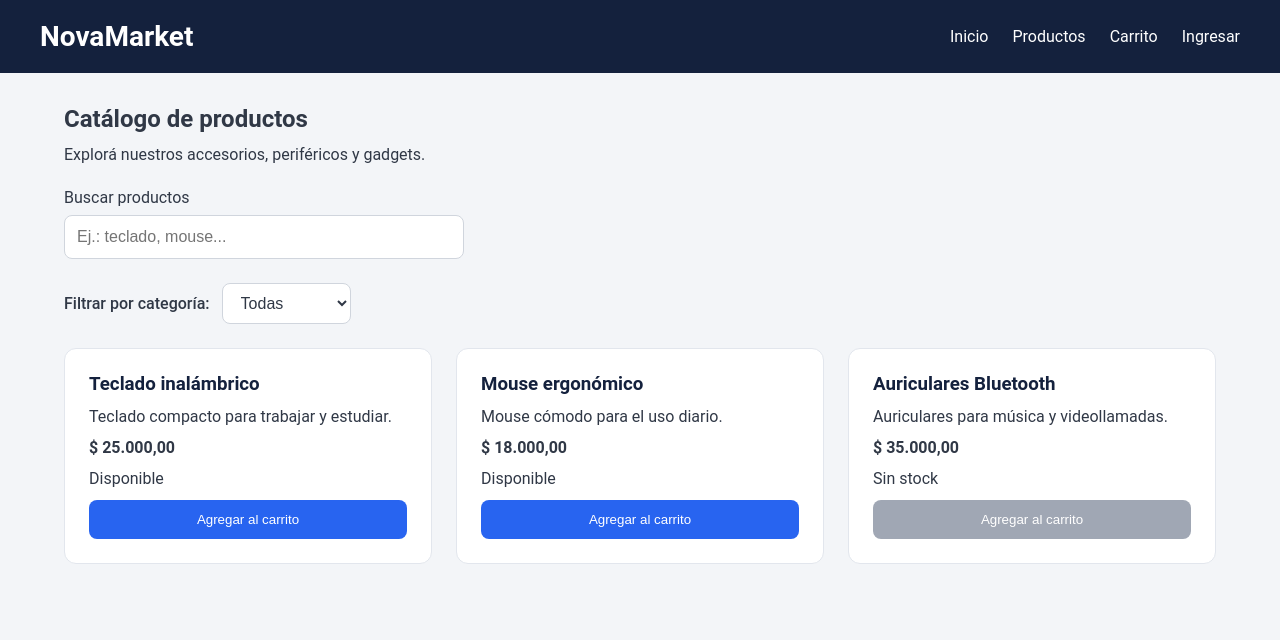
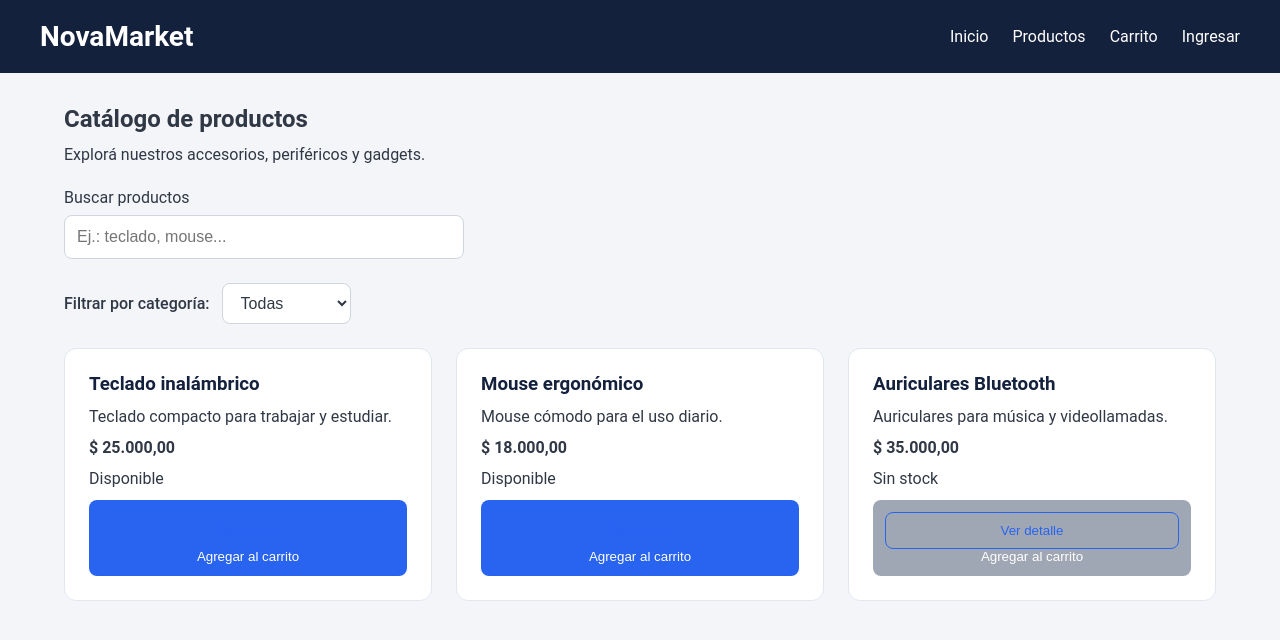
Before and after one commit to crysty72/novamarket-frontend, a React (Vite) app: page /productos in a window 1280 px wide. Shown: the top 640 px of the page. Built offline with nearby package versions, Linux system fonts and the light colour scheme.

Commit message:
feat: agregar detalle de productos y navegacion desde catalogo

```diff
--- a/src/App.jsx
+++ b/src/App.jsx
@@ -3,6 +3,8 @@ import { Routes, Route } from "react-router-dom";
 import Navbar from "./components/Navbar";
 import Home from "./pages/Home";
 import Productos from "./pages/Productos";
+import DetalleProducto from "./pages/DetalleProducto";
+
 function App() {
   return (
     <>
@@ -28,6 +30,11 @@ function App() {
             path="*"
             element={<h2>Página no encontrada</h2>}
           />
+<Route
+  path="/productos/:id"
+  element={<DetalleProducto />}
+/>
+
         </Routes>
       </main>
     </>
--- a/src/components/ProductCard.jsx
+++ b/src/components/ProductCard.jsx
@@ -1,4 +1,4 @@
-
+import { Link } from "react-router-dom";
 function ProductCard({ producto, onAgregarCarrito }) {
   const precio = Number(producto.precio);
 
@@ -35,6 +35,13 @@ function ProductCard({ producto, onAgregarCarrito }) {
         disabled={producto.stock <= 0}
         onClick={() => onAgregarCarrito?.(producto)}
       >
+<Link
+  to={`/productos/${producto.id}`}
+  className="ver-detalle"
+>
+  Ver detalle
+</Link>
+
         Agregar al carrito
       </button>
     </article>
--- /dev/null
+++ b/src/data/productosDemo.js
@@ -0,0 +1,30 @@
+
+export const productosDemo = [
+  {
+    id: 1,
+    nombre: "Teclado inalámbrico",
+    descripcion: "Teclado compacto para trabajar y estudiar.",
+    categoria: "Periféricos",
+    precio: 25000,
+    stock: 10,
+    imagen: "",
+  },
+  {
+    id: 2,
+    nombre: "Mouse ergonómico",
+    descripcion: "Mouse cómodo para el uso diario.",
+    categoria: "Periféricos",
+    precio: 18000,
+    stock: 8,
+    imagen: "",
+  },
+  {
+    id: 3,
+    nombre: "Auriculares Bluetooth",
+    descripcion: "Auriculares para música y videollamadas.",
+    categoria: "Accesorios",
+    precio: 35000,
+    stock: 0,
+    imagen: "",
+  },
+];
--- a/src/index.css
+++ b/src/index.css
@@ -159,3 +159,17 @@ main {
   outline: 2px solid #2864f0;
   outline-offset: 2px;
 }
+.ver-detalle {
+  display: block;
+  padding: 10px 14px;
+  border: 1px solid #2864f0;
+  border-radius: 8px;
+  color: #2864f0;
+  text-align: center;
+  text-decoration: none;
+  font-weight: 500;
+}
+
+.ver-detalle:hover {
+  background-color: #eef3ff;
+}
--- /dev/null
+++ b/src/pages/DetalleProducto.jsx
@@ -0,0 +1,57 @@
+
+import { Link, useParams } from "react-router-dom";
+import { productosDemo } from "../data/productosDemo";
+
+function DetalleProducto() {
+  const { id } = useParams();
+
+  const producto = productosDemo.find(
+    (item) => String(item.id) === id
+  );
+
+  if (!producto) {
+    return (
+      <section>
+        <h2>Producto no encontrado</h2>
+        <p>El producto solicitado no está disponible.</p>
+        <Link to="/productos">Volver al catálogo</Link>
+      </section>
+    );
+  }
+
+  const precioFormateado = Number(
+    producto.precio
+  ).toLocaleString("es-AR", {
+    style: "currency",
+    currency: "ARS",
+  });
+
+  return (
+    <section className="detalle-producto">
+      <Link to="/productos">← Volver al catálogo</Link>
+
+      <h2>{producto.nombre}</h2>
+
+      <p>{producto.descripcion}</p>
+
+      <p>
+        <strong>Categoría:</strong> {producto.categoria}
+      </p>
+
+      <p>
+        <strong>Precio:</strong> {precioFormateado}
+      </p>
+
+      <p>
+        <strong>Disponibilidad:</strong>{" "}
+        {producto.stock > 0 ? "Disponible" : "Sin stock"}
+      </p>
+
+      <button type="button" disabled={producto.stock <= 0}>
+        Agregar al carrito
+      </button>
+    </section>
+  );
+}
+
+export default DetalleProducto;
--- a/src/pages/Productos.jsx
+++ b/src/pages/Productos.jsx
@@ -1,38 +1,11 @@
 
 import { useState } from "react";
 import ProductCard from "../components/ProductCard";
+import { productosDemo } from "../data/productosDemo";
 
 // Datos ficticios para desarrollo.
 // Se reemplazarán al integrar la API de Backend.
-const productosDemo = [
-  {
-    id: 1,
-    nombre: "Teclado inalámbrico",
-    descripcion: "Teclado compacto para trabajar y estudiar.",
-    categoria: "Periféricos",
-    precio: 25000,
-    stock: 10,
-    imagen: "",
-  },
-  {
-    id: 2,
-    nombre: "Mouse ergonómico",
-    descripcion: "Mouse cómodo para el uso diario.",
-    categoria: "Periféricos",
-    precio: 18000,
-    stock: 8,
-    imagen: "",
-  },
-  {
-    id: 3,
-    nombre: "Auriculares Bluetooth",
-    descripcion: "Auriculares para música y videollamadas.",
-    categoria: "Accesorios",
-    precio: 35000,
-    stock: 0,
-    imagen: "",
-  },
-];
+
 
 function Productos() {
   const [categoria, setCategoria] = useState("Todas");
```
